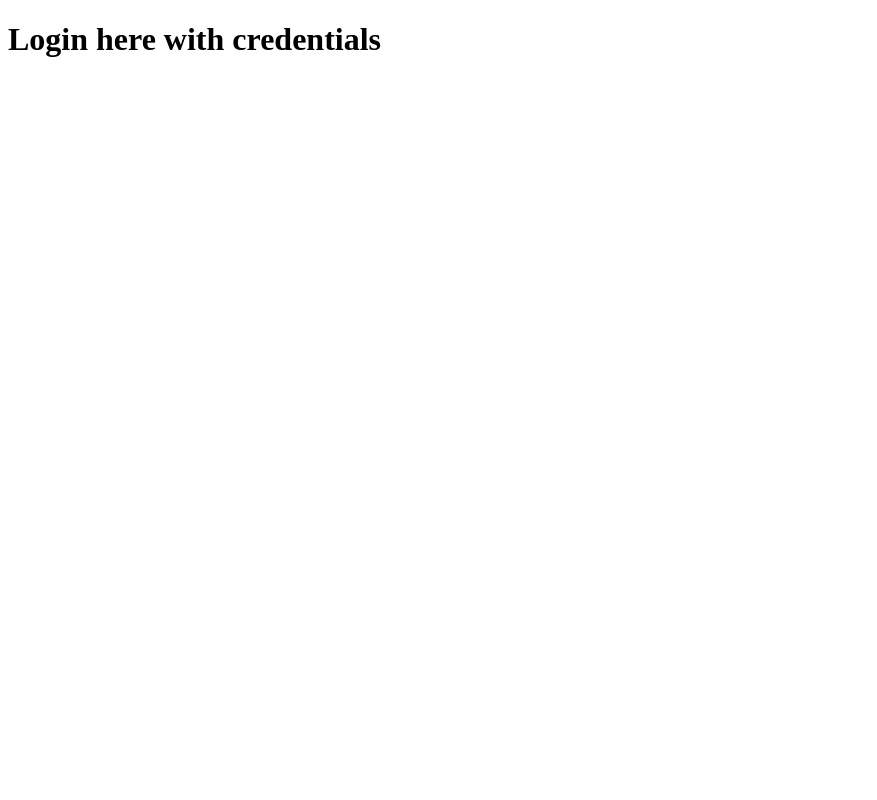
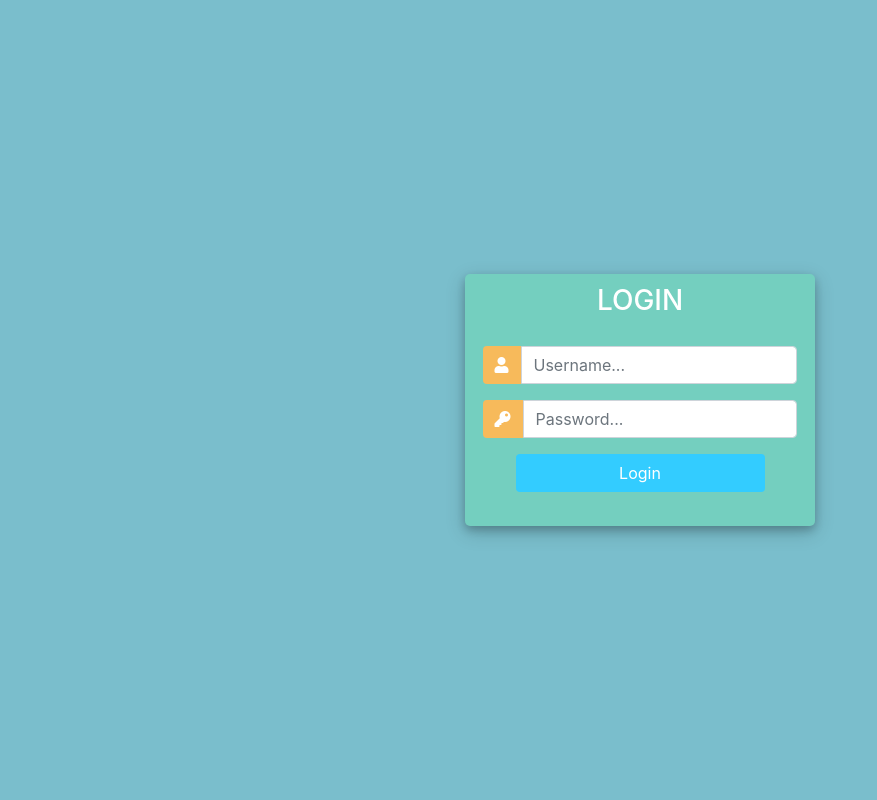
Before and after one commit to hr4official/mainpro, a Django app: page /login in a window 1280 px wide. Shown: the whole page, without its empty margins (0-877 px from the left). Run offline with Django 3.2, Linux system fonts and the light colour scheme; some libraries are stand-ins or nearby versions.

Commit message:
login design added

```diff
--- a/templates/login.html
+++ b/templates/login.html
@@ -1,12 +1,123 @@
 <!DOCTYPE html>
-<html lang="en">
+<html>
+
 <head>
-    <meta charset="UTF-8">
-    <meta http-equiv="X-UA-Compatible" content="IE=edge">
-    <meta name="viewport" content="width=\, initial-scale=1.0">
-    <title>Login</title>
+	<title>Login</title>
+	<link rel="stylesheet" href="https://stackpath.bootstrapcdn.com/bootstrap/4.1.3/css/bootstrap.min.css" integrity="sha384-MCw98/SFnGE8fJT3GXwEOngsV7Zt27NXFoaoApmYm81iuXoPkFOJwJ8ERdknLPMO" crossorigin="anonymous">
+	<script src="https://ajax.googleapis.com/ajax/libs/jquery/3.3.1/jquery.min.js"></script>
+	<link rel="stylesheet" href="https://use.fontawesome.com/releases/v5.6.1/css/all.css" integrity="sha384-gfdkjb5BdAXd+lj+gudLWI+BXq4IuLW5IT+brZEZsLFm++aCMlF1V92rMkPaX4PP" crossorigin="anonymous">
+
+
+	<style>
+		body,
+		html {
+			margin: 0;
+			padding: 0;
+			height: 100%;
+			background: #7abecc !important;
+		}
+		.user_card {
+			width: 350px;
+			margin-top: auto;
+			margin-bottom: auto;
+			background: #74cfbf;
+			position: relative;
+			display: flex;
+			justify-content: center;
+			flex-direction: column;
+			padding: 10px;
+			box-shadow: 0 4px 8px 0 rgba(0, 0, 0, 0.2), 0 6px 20px 0 rgba(0, 0, 0, 0.19);
+			-webkit-box-shadow: 0 4px 8px 0 rgba(0, 0, 0, 0.2), 0 6px 20px 0 rgba(0, 0, 0, 0.19);
+			-moz-box-shadow: 0 4px 8px 0 rgba(0, 0, 0, 0.2), 0 6px 20px 0 rgba(0, 0, 0, 0.19);
+			border-radius: 5px;
+
+		}
+
+		.form_container {
+			margin-top: 20px;
+		}
+
+		#form-title{
+			color: #fff;
+
+		}
+
+		.login_btn {
+			width: 100%;
+			background: #33ccff !important;
+			color: white !important;
+		}
+		.login_btn:focus {
+			box-shadow: none !important;
+			outline: 0px !important;
+		}
+		.login_container {
+			padding: 0 2rem;
+		}
+		.input-group-text {
+			background: #f7ba5b !important;
+			color: white !important;
+			border: 0 !important;
+			border-radius: 0.25rem 0 0 0.25rem !important;
+		}
+		.input_user,
+		.input_pass:focus {
+			box-shadow: none !important;
+			outline: 0px !important;
+		}
+
+		#messages{
+			background-color: grey;
+			color: #fff;
+			padding: 10px;
+			margin-top: 10px;
+		}
+	</style>
+
 </head>
 <body>
-    <h1>Login here with credentials </h1>
+	<div class="container h-100">
+		<div class="d-flex justify-content-center h-100">
+			<div class="user_card">
+				<div class="d-flex justify-content-center">
+
+
+					<h3 id="form-title">LOGIN</h3>
+				</div>
+				<div class="d-flex justify-content-center form_container">
+					<form method="POST" action="">
+                        {% csrf_token %}
+						<div class="input-group mb-3">
+							<div class="input-group-append">
+								<span class="input-group-text"><i class="fas fa-user"></i></span>
+							</div>
+							<input type="text" name="username" placeholder="Username..." class="form-control">
+						</div>
+						<div class="input-group mb-2">
+							<div class="input-group-append">
+								<span class="input-group-text"><i class="fas fa-key"></i></span>
+							</div>
+								<input type="password" name="password" placeholder="Password..." class="form-control" >
+						</div>
+
+							<div class="d-flex justify-content-center mt-3 login_container">
+				 				<input class="btn login_btn" type="submit" value="Login">
+				   			</div>
+					</form>
+
+				</div>
+                {% for message in messages  %}
+
+                    <p id="messages"> {{ message }}</p>
+
+                {% endfor  %}
+				<div class="mt-4">
+
+
+				</div>
+			</div>
+		</div>
+	</div>
 </body>
+
 </html>
--- a/user/views.py
+++ b/user/views.py
@@ -1,7 +1,23 @@
-from django.shortcuts import render
-
+from django.shortcuts import render,redirect
+from django.contrib.auth.forms import UserCreationForm
+from django.contrib import messages
+from django.contrib.auth import authenticate
 def homepage(request):
     return render(request,"homepage.html")
 
 def login(request):
-    return render(request,"login.html")
+
+    if request.method  == "POST":
+        username = request.POST.get('username')
+        password = request.POST.get('password')
+
+        user = authenticate(request, username=username , password=password)
+
+        if user is not None:
+            login(request,user)
+            return redirect('homepage')
+        else:
+            messages.info(request,'username or password is wrong')
+
+    context = {}
+    return render(request,"login.html",context)
```
Also changed, not shown: user/forms.py (added).
